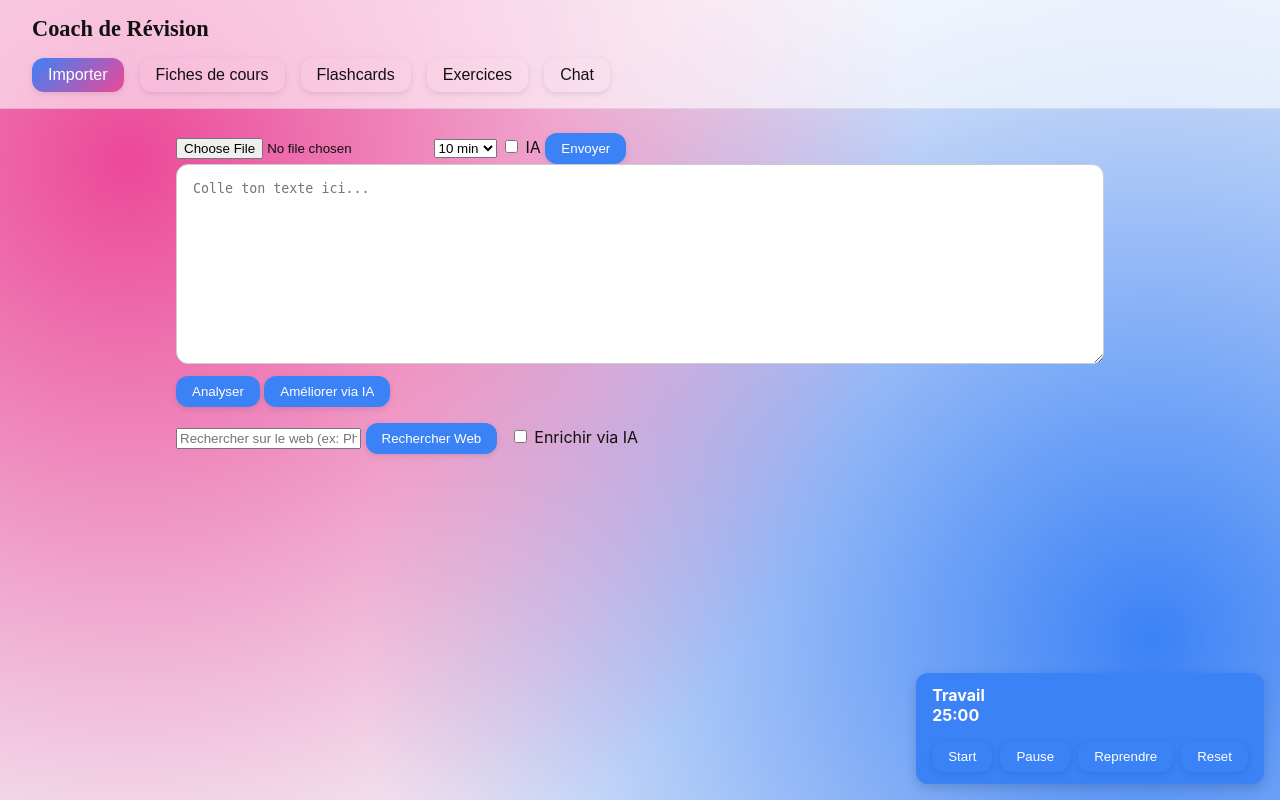
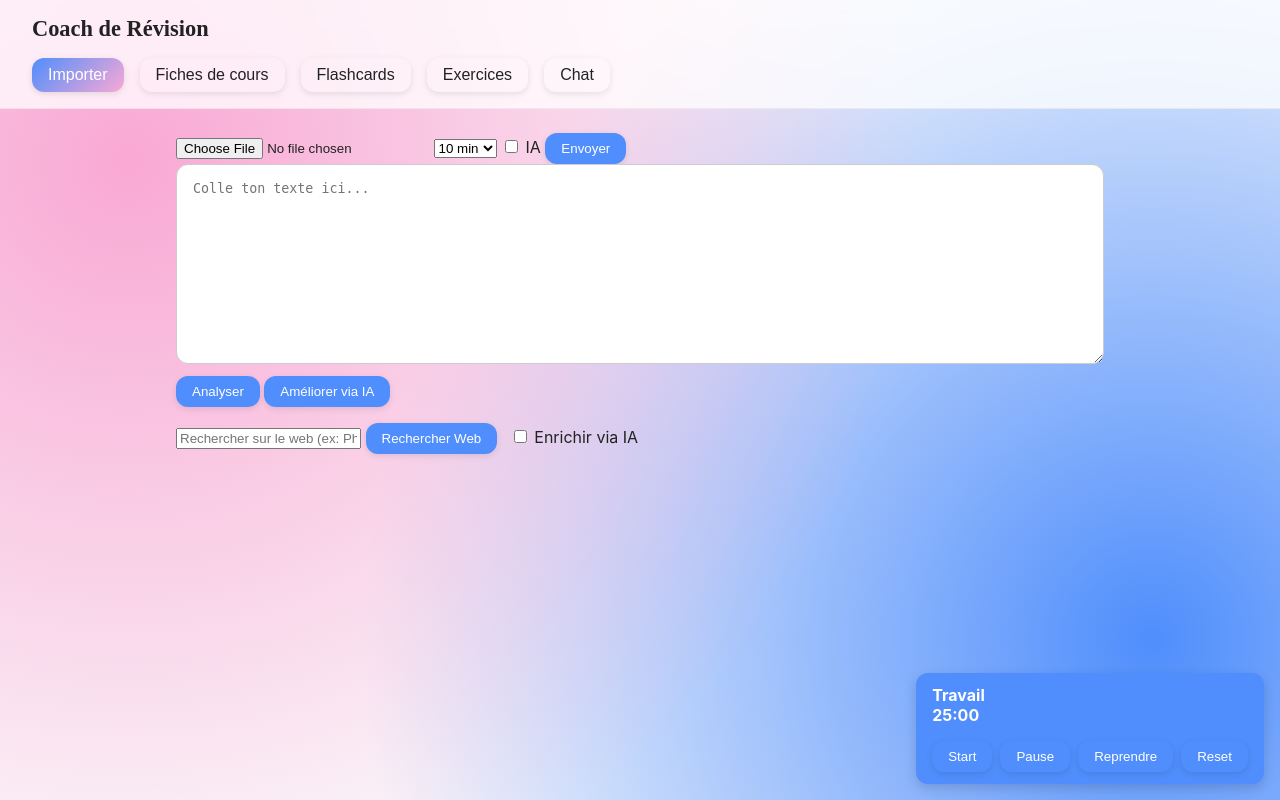
Before and after one commit to Amendor47/Studying-coach, a Flask app: page / in a window 1280 px wide. Run offline with Flask 3, Linux system fonts and the light colour scheme; parts of the project's set-up code (start-up, migrations or seed data) failed here and were passed over.

Commit message:
refine theme and fix timer session end

```diff
--- a/static/app.js
+++ b/static/app.js
@@ -108,7 +108,9 @@ function startTick() {
       }
     }
     const elapsedMin = Math.floor(elapsedTotal / 60);
-    if (elapsedMin >= targetMinutes && mode === 'work' && remaining === (WORK_BLOCK_MIN * 60 - 1)) {
+    // End the session as soon as the requested duration is reached,
+    // regardless of the current timer phase.
+    if (elapsedMin >= targetMinutes) {
       stopTick();
       alert(`Session terminée (${targetMinutes} min) ✅`);
     }
--- a/static/style.css
+++ b/static/style.css
@@ -1,22 +1,23 @@
+/* Softer light palette and reduced contrast for a calmer look */
 :root {
-    --bg: #f3f4f8;
-    --fg: #111;
-    --accent: #3b82f6;
-    --accent-2: #ec4899;
+    --bg: #fafafb;
+    --fg: #222;
+    --accent: #4f8efc;
+    --accent-2: #f9a8d4;
     --radius: 12px;
-    --card-bg: linear-gradient(135deg, rgba(255,255,255,0.9), rgba(239,243,255,0.9));
-    --card-shadow: 0 12px 32px rgba(0,0,0,0.12);
+    --card-bg: linear-gradient(135deg, rgba(255,255,255,0.96), rgba(244,248,255,0.96));
+    --card-shadow: 0 8px 24px rgba(0,0,0,0.08);
     --font: "Inter", system-ui, sans-serif;
     --font-head: "Lora", serif;
 }
 @media (prefers-color-scheme: dark) {
     :root {
-        --bg: #1e1e2e;
-        --fg: #f5f5f5;
-        --accent: #60a5fa;
-        --accent-2: #f472b6;
-        --card-bg: linear-gradient(135deg, rgba(46,46,66,0.9), rgba(74,74,104,0.9));
-        --card-shadow: 0 12px 32px rgba(0,0,0,0.6);
+        --bg: #2a2a3d;
+        --fg: #e5e7eb;
+        --accent: #8fb1ff;
+        --accent-2: #fbcfe8;
+        --card-bg: linear-gradient(135deg, rgba(58,58,86,0.9), rgba(82,82,112,0.9));
+        --card-shadow: 0 8px 24px rgba(0,0,0,0.5);
     }
 }
 * {
@@ -43,9 +44,9 @@ body {
     display: flex;
     flex-direction: column;
     gap: .5rem;
-    background: rgba(255,255,255,0.6);
+    background: rgba(255,255,255,0.75);
     backdrop-filter: blur(12px);
-    border-bottom: 1px solid rgba(0,0,0,0.08);
+    border-bottom: 1px solid rgba(0,0,0,0.05);
 }
 .logo {
     font-family: var(--font-head);
@@ -67,7 +68,7 @@ body {
     transition: background .3s, color .3s;
 }
 .tab:hover {
-    background: rgba(0,0,0,0.05);
+    background: rgba(0,0,0,0.03);
 }
 .tab.active {
     background: linear-gradient(135deg, var(--accent), var(--accent-2));
```
